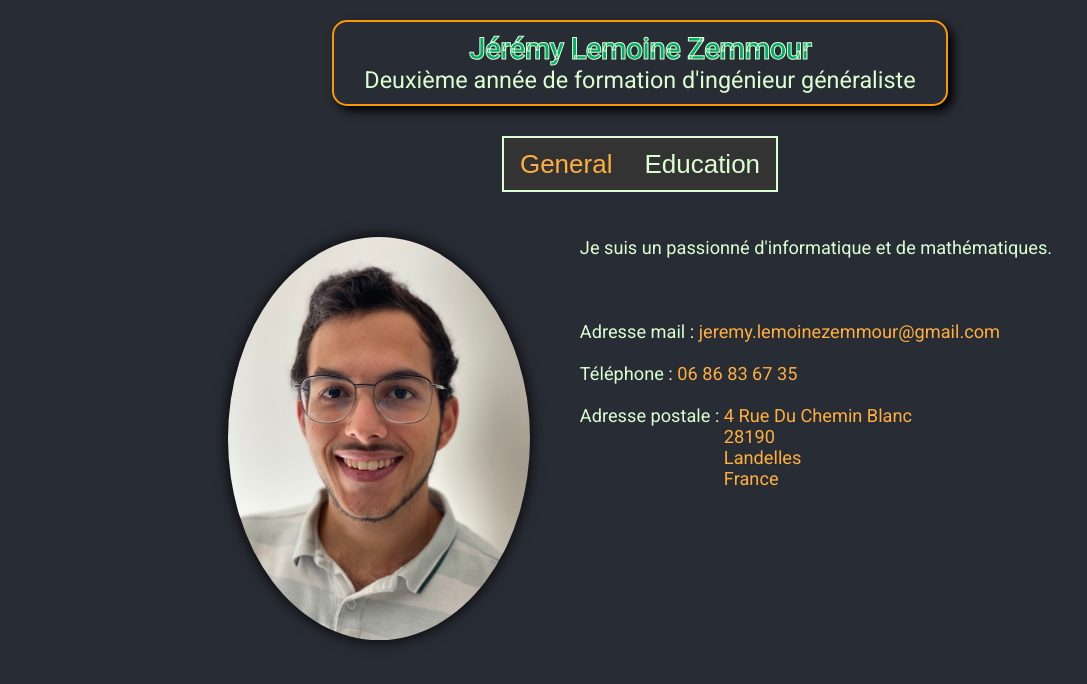
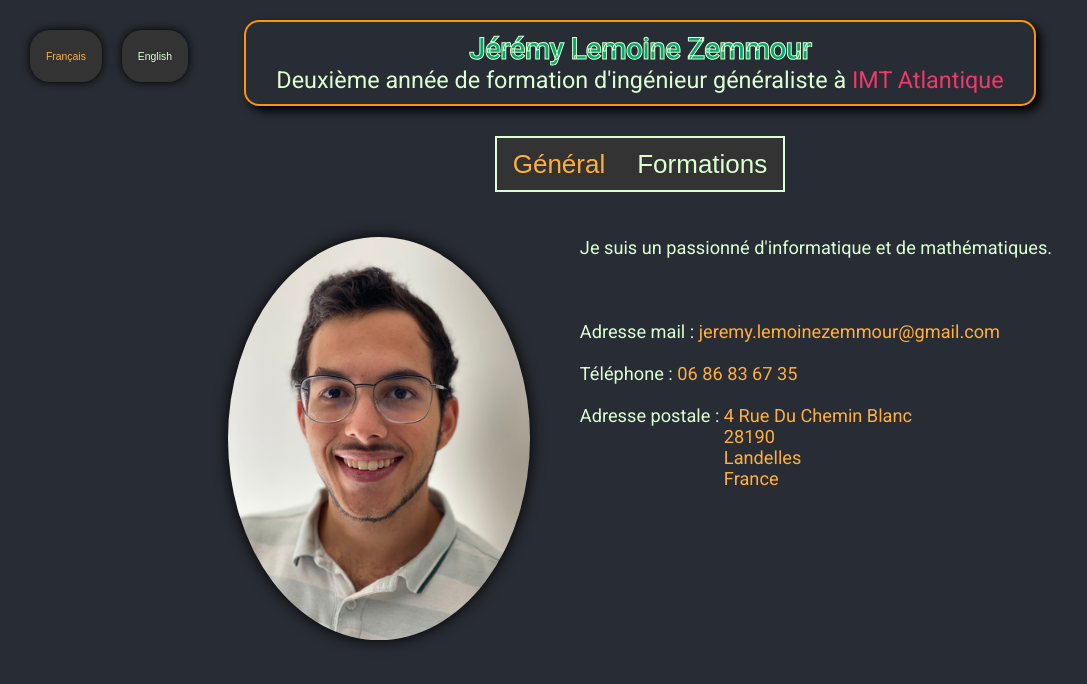
Before and after one commit to Jeremy-Lemoine/lemoine-cv, a React (Create React App) app: page / in a window 1280 px wide. Shown: the top 684 px of the page, without its empty margins (0-1087 px from the left). Built offline with nearby package versions, Linux system fonts and the light colour scheme.

Commit message:
Language Button added

```diff
--- a/src/languages/i18n.js
+++ b/src/languages/i18n.js
@@ -11,7 +11,7 @@ const resources = Object.fromEntries(
 
 i18n.use(initReactI18next).init({
 	resources: resources,
-	lng: "en",
+	lng: "fr",
 
 	interpolation: {
 		escapeValue: false,
--- a/src/languages/info.js
+++ b/src/languages/info.js
@@ -14,6 +14,7 @@ const info = [
 		path: "./languages/en.json",
 		translationForI18Next: en,
 	},
+	// ALWAYS ADD HERE
 ];
 
 export default info;
--- a/src/pages/mainPage/Header.jsx
+++ b/src/pages/mainPage/Header.jsx
@@ -19,7 +19,7 @@ export default function Header() {
             <p style={{
                 margin: 0,
                 fontSize: 'calc(var(--page-font-size) * 0.9)'
-            }}>Deuxième année de formation d'ingénieur généraliste</p>
+            }}>Deuxième année de formation d'ingénieur généraliste à <span className="rose">IMT Atlantique</span></p>
         </div>
     )
 }
--- a/src/pages/mainPage/Informations.jsx
+++ b/src/pages/mainPage/Informations.jsx
@@ -25,14 +25,14 @@ function Informations() {
 					Téléphone : <span className='orange'>06 86 83 67 35</span>
 				</p>
 				<br />
-                <p className="left inline">Adresse postale :&nbsp;
+                <div className="left inline">Adresse postale :&nbsp;
                     <div className="orange">
                         <p>4 Rue Du Chemin Blanc</p>
                         <p>28190</p>
                         <p>Landelles</p>
                         <p>France</p>
                     </div>
-                </p>
+                </div>
 			</div>
 		</div>
 	);
--- /dev/null
+++ b/src/pages/mainPage/LanguageSelector.jsx
@@ -0,0 +1,33 @@
+import { useEffect, useState } from "react";
+import { changeLanguage } from "i18next";
+
+import ButtonsSelector from "../../utils/components/ButtonsSelector";
+import info from '../../languages/info';
+
+export default function LanguageSelector() {
+
+    const [selected, setSelected] = useState(0);
+
+    useEffect(() => {
+        changeLanguage(info[selected].language);
+    }, [selected])
+
+    return <ButtonsSelector
+        buttons={info.map(({label}) => label)}
+        selected={selected}
+        setSelected={setSelected}
+        style={{
+            position: "absolute",
+            left: "20px",
+            top: "20px",
+            border: 'none'
+        }}
+        styleButton={{
+            fontSize: "calc(var(--page-font-size) * 0.4)",
+            borderRadius: "20px",
+            boxShadow: "0 0 10px black",
+            margin: "10px"
+        }}
+        notNull
+    />
+}
--- a/src/pages/mainPage/index.jsx
+++ b/src/pages/mainPage/index.jsx
@@ -4,6 +4,7 @@ import ButtonsSelector from "../../utils/components/ButtonsSelector";
 import sectionsList from "./sectionsList";
 import { useTranslation } from "react-i18next";
 import Header from "./Header";
+import LanguageSelector from "./LanguageSelector";
 
 function Home() {
 	const [selected, setSelected] = useState(0);
@@ -12,6 +13,7 @@ function Home() {
 
 	return (
 		<>
+			<LanguageSelector />
 			<Header /><br />
 			<ButtonsSelector
 				buttons={sectionsList.map((section) => t(section.name))}
--- a/src/styles/style.scss
+++ b/src/styles/style.scss
@@ -116,6 +116,9 @@ input {
 		p {
 			margin: 0;
 		}
+	}
+}
+
 .orange {
 	color: var(--orange-2);
 }
@@ -136,5 +139,3 @@ input {
 	display: flex;
 	flex-flow: row;
 }
-	}
-}
--- a/src/utils/components/ButtonsSelector.jsx
+++ b/src/utils/components/ButtonsSelector.jsx
@@ -1,4 +1,4 @@
-function ButtonsSelector({ buttons, selected, setSelected, column = false, ...rest }) {
+function ButtonsSelector({ buttons, selected, setSelected, column = false, styleButton, notNull = false, ...rest }) {
 	return (
 		<div className={`button-selector-div${column ? ' column': ''}`} {...rest}>
 			{buttons.map((text) => {
@@ -7,7 +7,8 @@ function ButtonsSelector({ buttons, selected, setSelected, column = false, ...re
 					<button
 						key={text}
 						className={selected === i ? "button-selector selected" : "button-selector"}
-						onClick={() => setSelected(selected === i ? null : i)}>
+						onClick={() => setSelected(selected === i ? !notNull ? null : i : i)}
+						style={styleButton}>
 						{text}
 					</button>
 				);
```
Also changed, not shown: 1 other file (tests, documents, lock files or other folders). Lines whose indentation alone changed are shown as unchanged.
